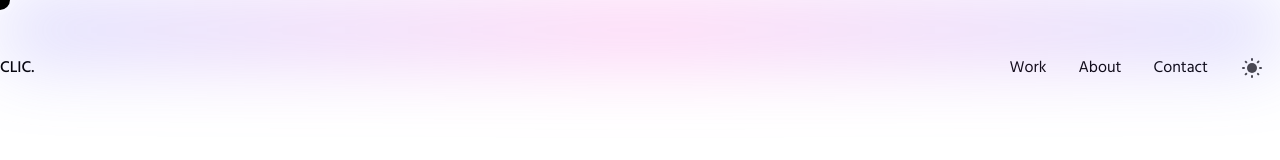
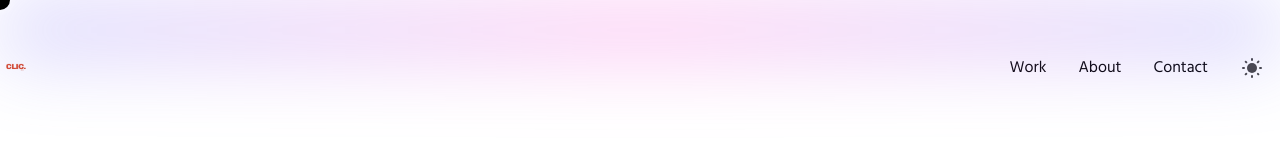
Before and after one commit to NanitheWhat/Website, a Next.js app: page / in a window 1280 px wide. Shown: the top 160 px of the page. Built offline with nearby package versions, Linux system fonts and the light colour scheme.

Commit message:
header logo

```diff
--- a/components/Header/index.js
+++ b/components/Header/index.js
@@ -23,12 +23,12 @@ const Header = ({ handleWorkScroll, handleAboutScroll, isBlog }) => {
         {({ open }) => (
           <>
             <div className="flex items-center justify-between p-2 laptop:p-0">
-              <h1
+              <div
                 onClick={() => router.push("/")}
                 className="font-medium p-2 laptop:p-0 link"
               >
-                {name}.
-              </h1>
+                <img src="/images/WhatsApp Image 2024-09-09 at 17.52.26 (1).jpeg" alt="Logo" className="h-8" />
+              </div>
 
               <div className="flex items-center">
                 {data.darkMode && (
@@ -123,12 +123,12 @@ const Header = ({ handleWorkScroll, handleAboutScroll, isBlog }) => {
           theme === "light" && "bg-white"
         } dark:text-white top-0 z-10 tablet:flex`}
       >
-        <h1
+        <div
           onClick={() => router.push("/")}
           className="font-medium cursor-pointer mob:p-2 laptop:p-0"
         >
-          {name}.
-        </h1>
+          <img src="/images/WhatsApp Image 2024-09-09 at 17.52.26 (1).jpeg" alt="Logo" className="h-8" />
+        </div>
         {!isBlog ? (
           <div className="flex">
             <Button onClick={handleWorkScroll}>Work</Button>
```
Also changed, not shown: public/images/WhatsApp Image 2024-09-09 at 17.52.26 (1).jpeg (added).
